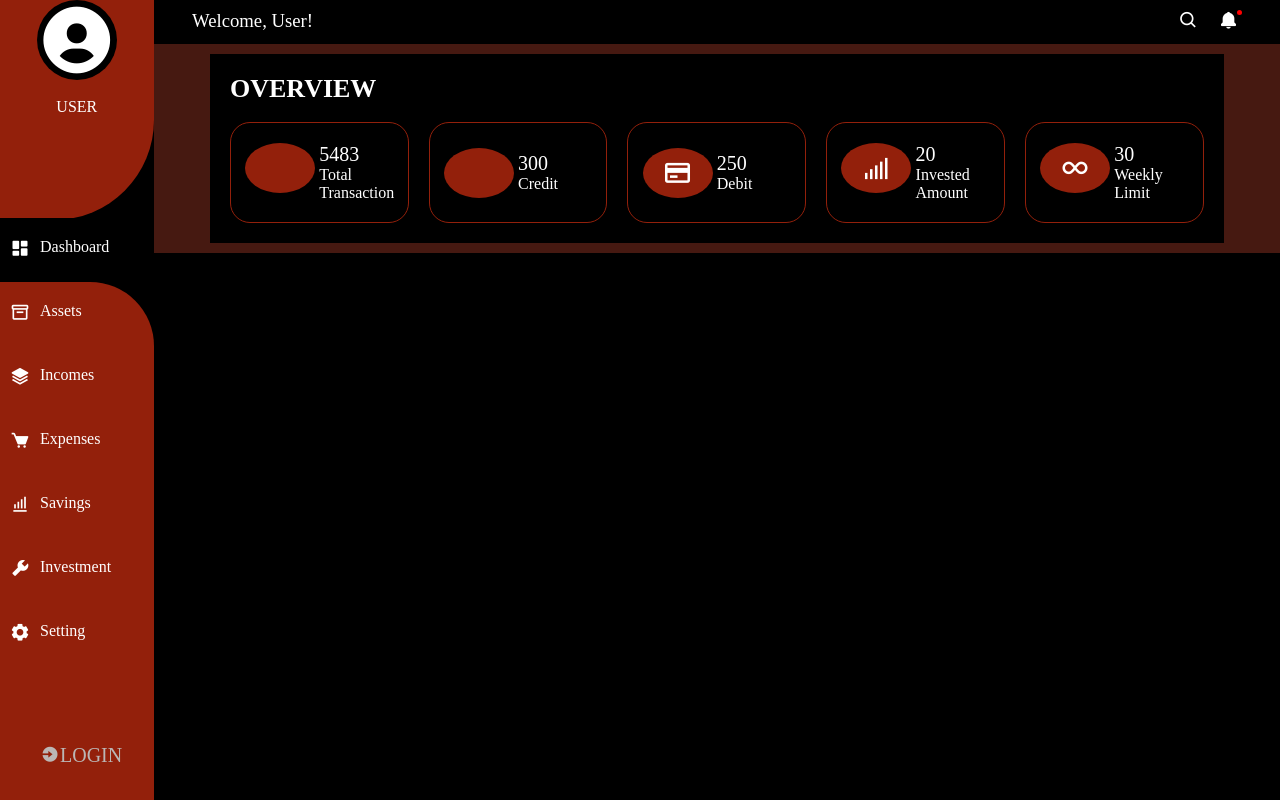
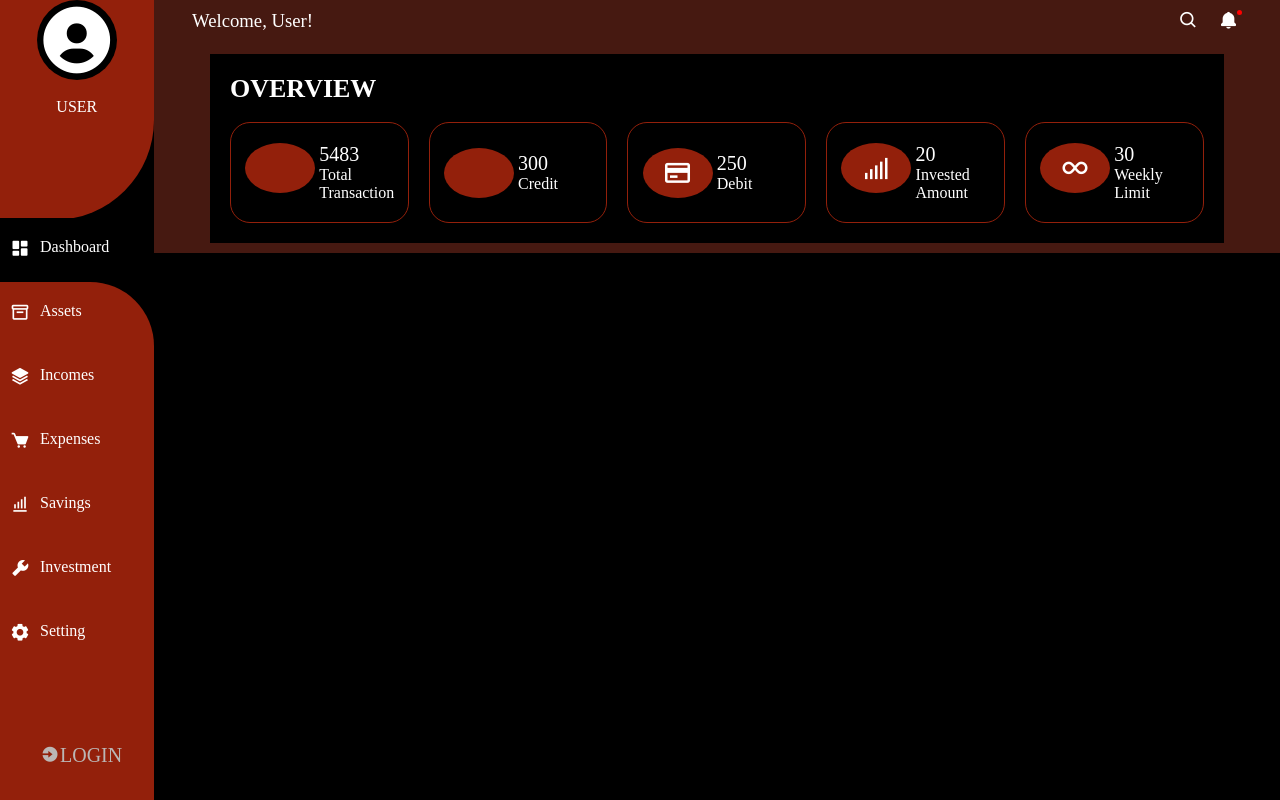
Before and after one commit to Lovethrech/personal-finance-manager, a Vue app: page / in a window 1280 px wide. Built offline with nearby package versions, Linux system fonts and the light colour scheme; some icons are missing.

Commit message:
...finetuning all available components.

```diff
--- a/src/assets/main.css
+++ b/src/assets/main.css
@@ -15,6 +15,7 @@ div, section{
 
 /* MAINTOPNAV FILES STYLES */
 .main-top-nav-main-ctn{
+    background-color:#461911;
     padding:10px 3vw;
     width:100%;
 }
```
